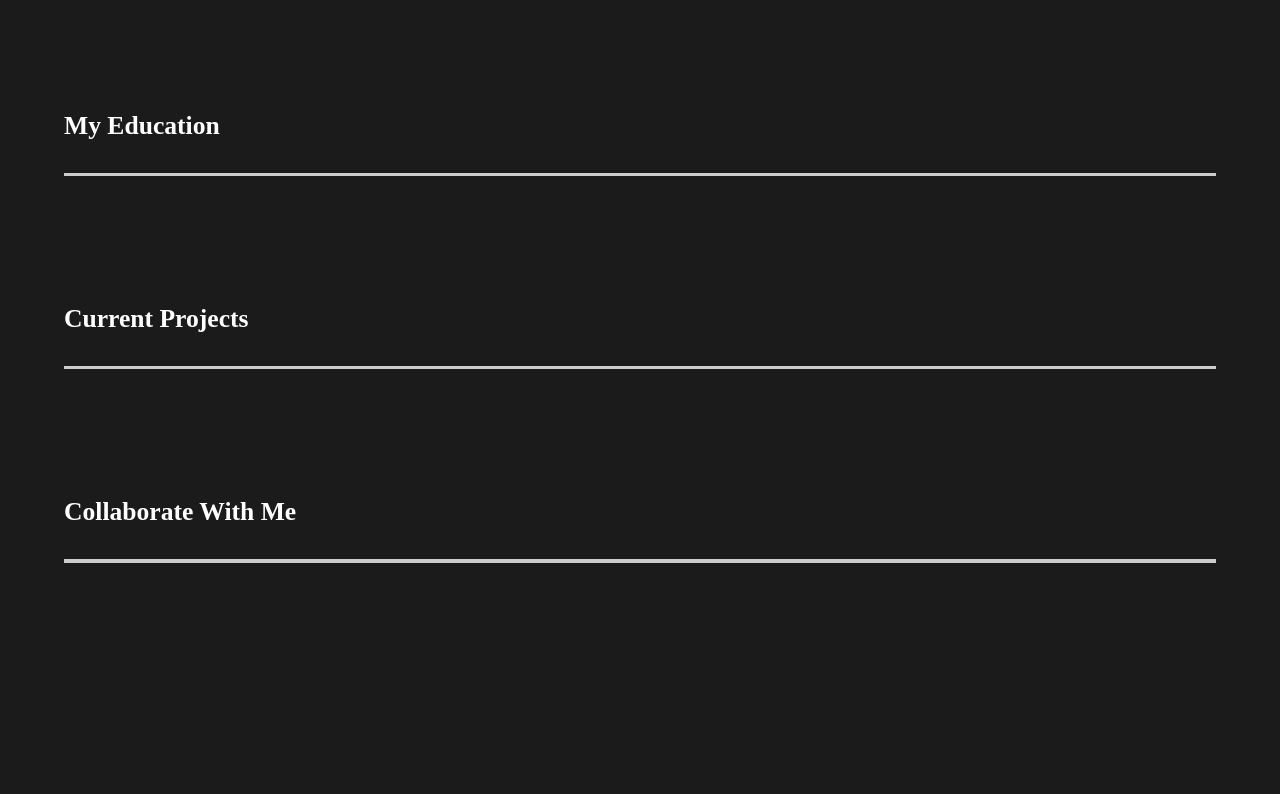
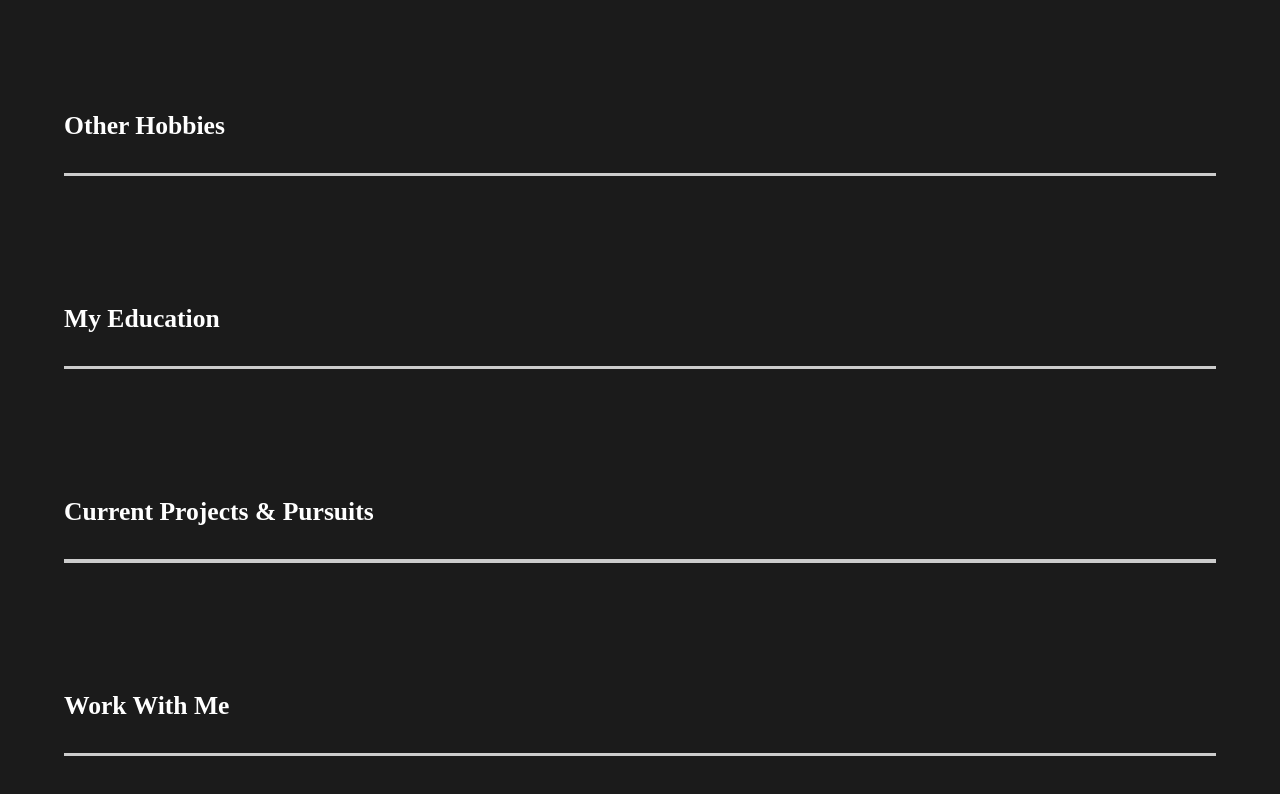
Before and after one commit to c-fasano/portfolioSite, a React (Create React App) app: page / in a window 1280 px wide. Shown: the part 1611-2405 px from the top of the page. Before the commit the page ends 2294 px from the top, so only its background shows below. Built offline with nearby package versions, Linux system fonts and the light colour scheme.

Commit message:
add real answers to Faq

```diff
--- a/src/components/FaqSection.jsx
+++ b/src/components/FaqSection.jsx
@@ -17,26 +17,34 @@ const FaqSection = () => {
       <h2>More About <span>Me</span></h2>
       <br/><br/><br/>
       <AnimateSharedLayout>
-        <Toggle title ="My Education">
+        <Toggle title ="Other Hobbies">
             <div className="answer">
-              <p>Bootcamp Graduate</p>
-              <p>Currently pursuing B.S in CS -Softwarre Engineering</p>
+              <p>I am an artist and I mainly draw portraits and graffiti. I've also done some graphic design work.</p>
+              <p>I'm a big gamer primarily playing FPS games so I can satisfy my competitve side.</p>
             </div>
         </Toggle>
       </AnimateSharedLayout>
       <AnimateSharedLayout>
-        <Toggle title="Current Projects">
+        <Toggle title ="My Education">
             <div className="answer">
-              <p>Bootcamp Graduate</p>
-              <p>Currently pursuing B.S in CS -Softwarre Engineering</p>
+              <p>General Assembly - Software Engineering Immersive (Remote) Graduate </p>
+              <p>Colorado Technical University - Bachelors Computer Science - Software Engineering exp. Graduation 04/2023 </p>
             </div>
         </Toggle>
       </AnimateSharedLayout>
       <AnimateSharedLayout>
-        <Toggle title="Collaborate With Me">
+        <Toggle title="Current Projects & Pursuits">
             <div className="answer">
-              <p>Bootcamp Graduate</p>
-              <p>Currently pursuing B.S in CS -Softwarre Engineering</p>
+              <p>Currently I am expanding my scope by learning new technologies and libraries including Matierail UI and Tailwind as well as Redux.</p>
+              <p>Revisiting my older projects to better implement responsive design and include things such as page transitions and animations as I learn them.</p>
+            </div>
+        </Toggle>
+      </AnimateSharedLayout>
+      <AnimateSharedLayout>
+        <Toggle title="Work With Me">
+            <div className="answer">
+              <p>If you have any ideas for a project that you'd like to collaborate on, contact me. I enjoy working and learning along side others.</p>
+              <p>I am open to freelance work as well.</p>
             </div>
         </Toggle>
       </AnimateSharedLayout>
```
